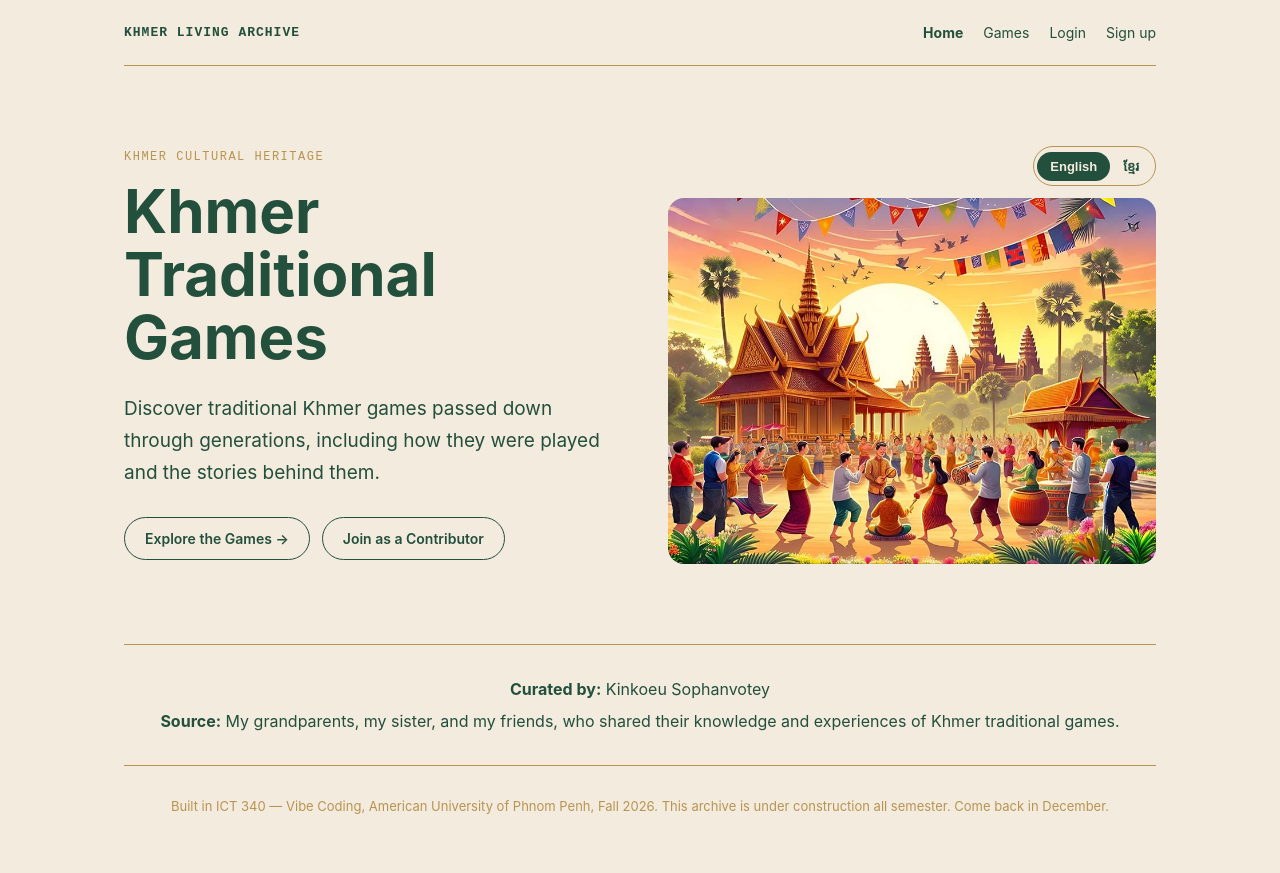
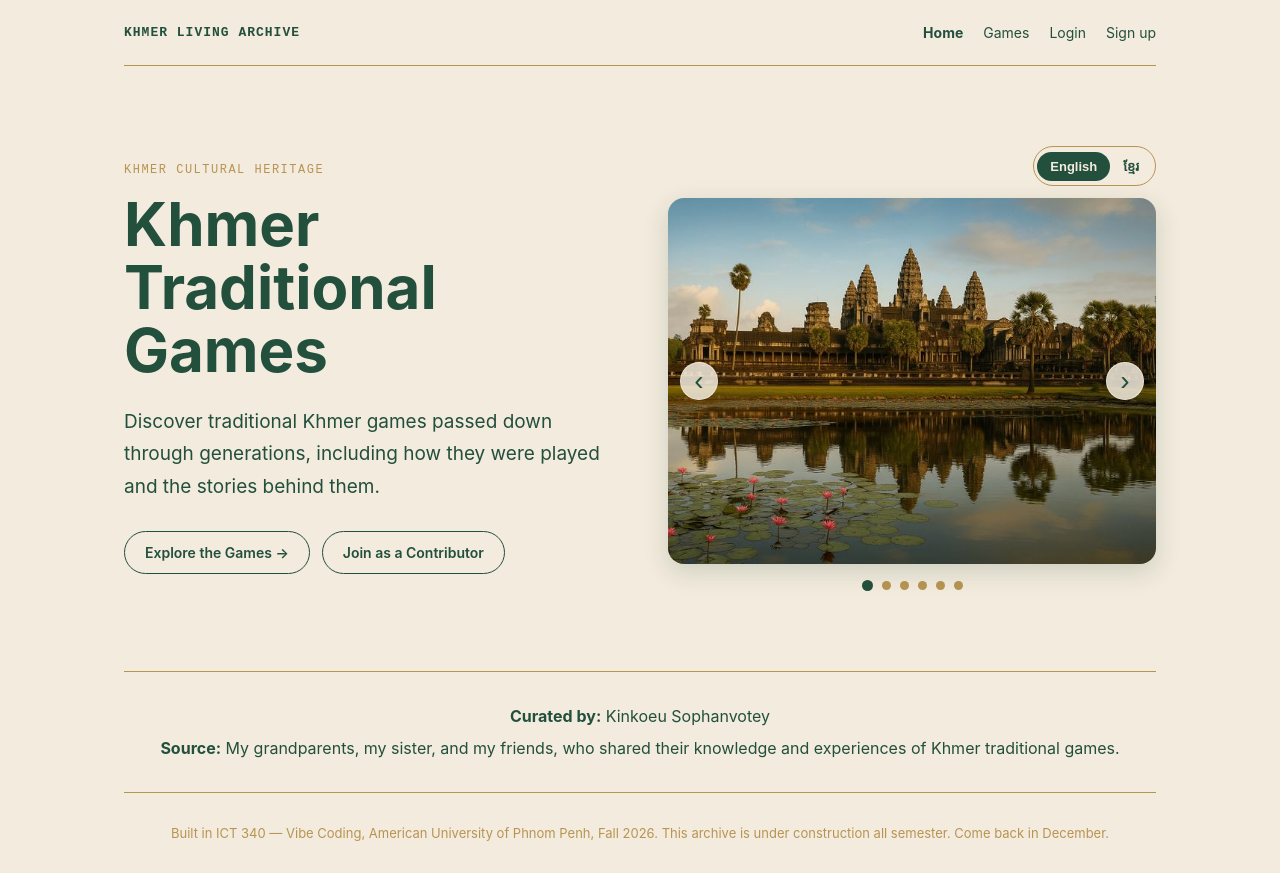
Before and after one commit to KinkoeuSophanvotey/khmer_traditional_games, a Next.js app: page / in a window 1280 px wide. Before the commit the page ends 846 px from the top, so only its background shows below. Built offline with nearby package versions, Linux system fonts and the light colour scheme; no server answers.

Commit message:
Update homepage banner image

```diff
--- a/app/page.js
+++ b/app/page.js
@@ -29,6 +29,18 @@ export default function Home() {
   const [user, setUser] = useState(null);
   const [profileOpen, setProfileOpen] = useState(false);
   const [isReviewer, setIsReviewer] = useState(false);
+
+  // Homepage carousel
+  const [activePhoto, setActivePhoto] = useState(0);
+
+  const homepagePhotos = [
+    "/angkor-wat.jpg",
+    "/khlaeng-jarb-kon-morn.jpg",
+    "/champa-champey.jpg",
+    "/Dan-Derm-Sloek-Chhoer.jpg",
+    "/teanh-prot.jpg",
+    "/chol-chhoung.jpg",
+  ];
 
   // Load the saved language.
   useEffect(() => {
@@ -89,6 +101,19 @@ export default function Home() {
   };
 
   const username = user?.user_metadata?.username || "User";
+
+  const showPreviousPhoto = () => {
+    setActivePhoto(
+      (current) =>
+        (current - 1 + homepagePhotos.length) % homepagePhotos.length
+    );
+  };
+
+  const showNextPhoto = () => {
+    setActivePhoto(
+      (current) => (current + 1) % homepagePhotos.length
+    );
+  };
 
   return (
     <main style={styles.wrap}>
@@ -407,8 +432,15 @@ export default function Home() {
             </div>
           </div>
 
+          {/* Homepage photo carousel */}
+          <div
+            style={{
+              position: "relative",
+              width: "100%",
+            }}
+          >
             <img
-            src="/khmer-tradition.jpg"
+              src={homepagePhotos[activePhoto]}
               alt="Khmer traditional game"
               style={{
                 width: "100%",
@@ -416,8 +448,69 @@ export default function Home() {
                 objectFit: "cover",
                 borderRadius: "16px",
                 display: "block",
+                boxShadow: "0 8px 24px rgba(35, 79, 61, 0.18)",
+                transition: "transform 0.3s ease",
+              }}
+              onMouseEnter={(event) => {
+                event.currentTarget.style.transform = "scale(1.02)";
+              }}
+              onMouseLeave={(event) => {
+                event.currentTarget.style.transform = "scale(1)";
               }}
             />
+
+            <button
+              type="button"
+              onClick={showPreviousPhoto}
+              aria-label="Previous photo"
+              style={carouselArrow("left")}
+            >
+              ‹
+            </button>
+
+            <button
+              type="button"
+              onClick={showNextPhoto}
+              aria-label="Next photo"
+              style={carouselArrow("right")}
+            >
+              ›
+            </button>
+          </div>
+
+          {/* Carousel pagination dots */}
+          <div
+            style={{
+              display: "flex",
+              justifyContent: "center",
+              alignItems: "center",
+              gap: "9px",
+              marginTop: "16px",
+            }}
+          >
+            {homepagePhotos.map((photo, index) => (
+              <button
+                key={photo}
+                type="button"
+                onClick={() => setActivePhoto(index)}
+                aria-label={`Show photo ${index + 1}`}
+                aria-current={activePhoto === index ? "true" : undefined}
+                style={{
+                  width: activePhoto === index ? "11px" : "9px",
+                  height: activePhoto === index ? "11px" : "9px",
+                  borderRadius: "50%",
+                  border: "none",
+                  padding: 0,
+                  cursor: "pointer",
+                  backgroundColor:
+                    activePhoto === index
+                      ? colors.deepGreen
+                      : colors.mutedGold,
+                  transition: "all 0.2s ease",
+                }}
+              />
+            ))}
+          </div>
         </div>
       </section>
 
@@ -492,3 +585,24 @@ function languageButton(isActive) {
     cursor: "pointer",
   };
 }
+
+function carouselArrow(position) {
+  return {
+    position: "absolute",
+    top: "50%",
+    [position]: "12px",
+    transform: "translateY(-50%)",
+    width: "38px",
+    height: "38px",
+    borderRadius: "50%",
+    border: "1px solid rgba(243, 235, 221, 0.8)",
+    backgroundColor: "rgba(243, 235, 221, 0.85)",
+    color: colors.deepGreen,
+    fontSize: "28px",
+    lineHeight: 1,
+    cursor: "pointer",
+    display: "flex",
+    alignItems: "center",
+    justifyContent: "center",
+  };
+}
```
Also changed, not shown: public/angkor-wat.jpg (added), public/khmer-tradition.jpg (deleted). Lines whose indentation alone changed are shown as unchanged.
